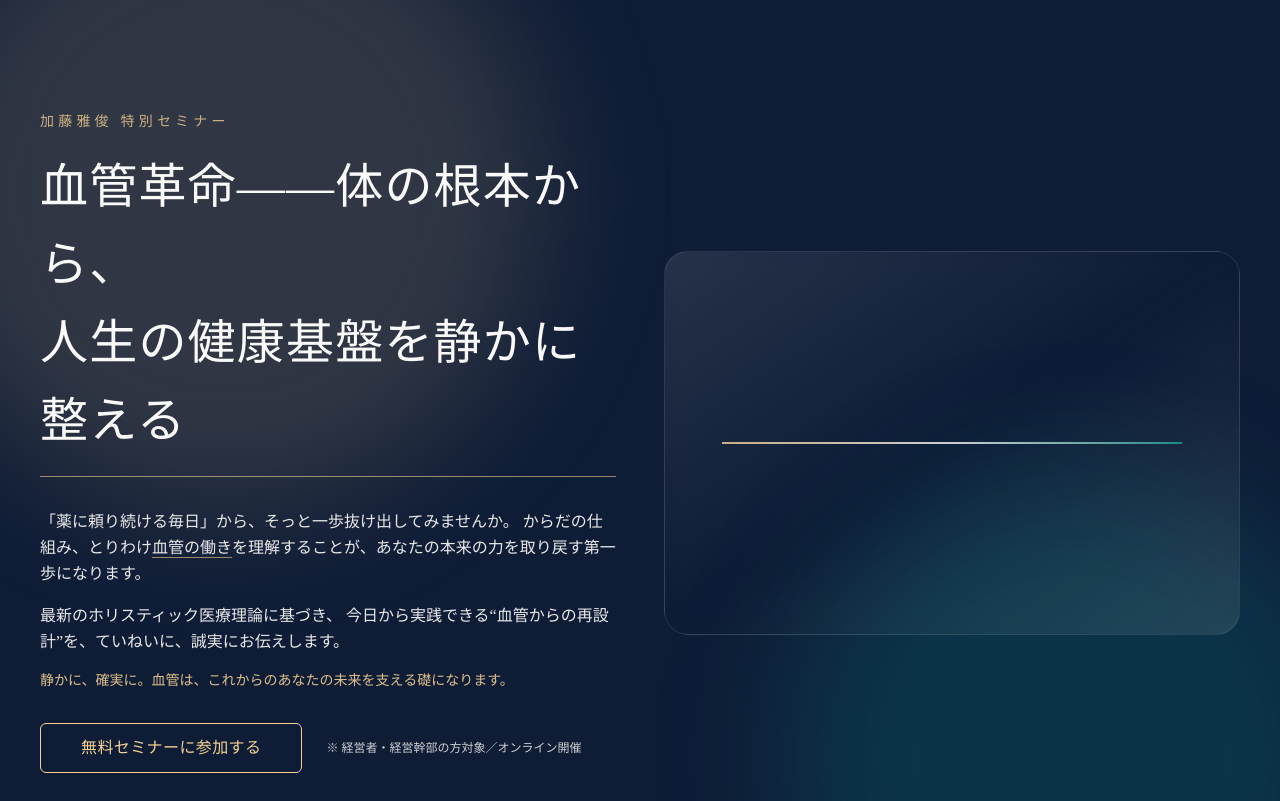
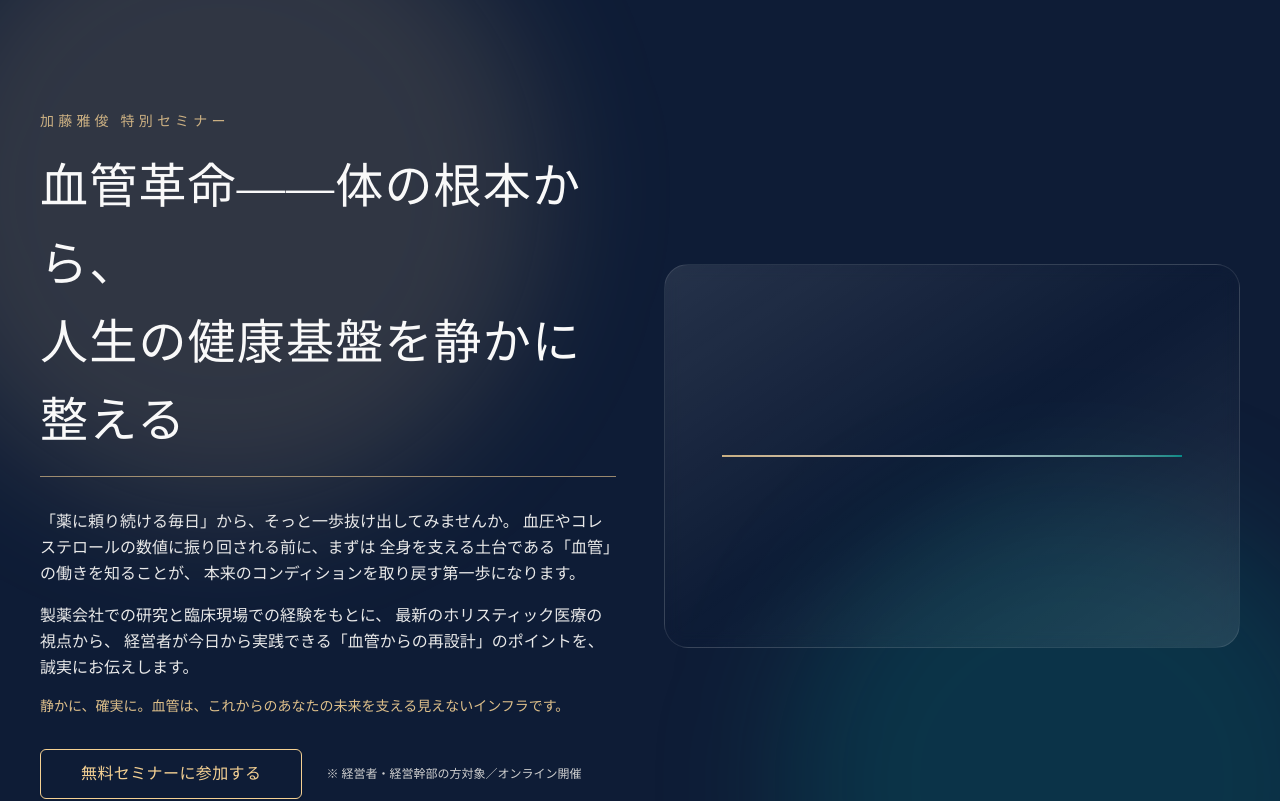
Before and after one commit to takakomaki/LP_semminar_Kato, a Next.js app: page / in a window 1280 px wide. Shown: the top 801 px of the page. Built offline with nearby package versions, Linux system fonts and the light colour scheme.

Commit message:
Refine text in hero section for clarity and impact

```diff
--- a/components/hero-section.tsx
+++ b/components/hero-section.tsx
@@ -30,20 +30,19 @@ export function HeroSection() {
             <div className="space-y-4 text-sm md:text-base leading-relaxed text-[#E9E9E9] max-w-xl mx-auto md:mx-0">
               <p>
                 「薬に頼り続ける毎日」から、そっと一歩抜け出してみませんか。
-                からだの仕組み、とりわけ
-                <span className="underline decoration-[#F5D193]/60 decoration-1 underline-offset-4">
-                  血管の働き
-                </span>
-                を理解することが、あなたの本来の力を取り戻す第一歩になります。
+                血圧やコレステロールの数値に振り回される前に、まずは
+                全身を支える土台である「血管」の働きを知ることが、
+                本来のコンディションを取り戻す第一歩になります。
               </p>
               <p>
-                最新のホリスティック医療理論に基づき、
-                今日から実践できる
-                <span className="font-medium">“血管からの再設計”</span>
-                を、ていねいに、誠実にお伝えします。
+                製薬会社での研究と臨床現場での経験をもとに、
+                最新のホリスティック医療の視点から、
+                経営者が今日から実践できる
+                <span className="font-medium">「血管からの再設計」</span>
+                のポイントを、誠実にお伝えします。
               </p>
               <p className="text-xs md:text-sm text-[#F5D193]/90">
-                静かに、確実に。血管は、これからのあなたの未来を支える礎になります。
+                静かに、確実に。血管は、これからのあなたの未来を支える見えないインフラです。
               </p>
             </div>
 
```
